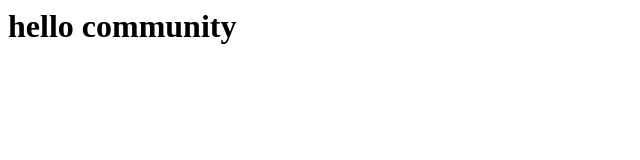
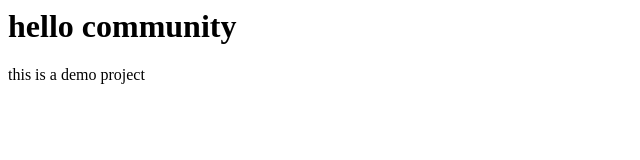
Before and after one commit to assidiwassim/demo-git-test, a plain HTML site: page index.html in a window 1280 px wide. Shown: the whole page, without its empty margins (0-640 px from the left). Drawn offline with Linux system fonts and the light colour scheme.

Commit message:
change in index.html

```diff
--- a/index.html
+++ b/index.html
@@ -1 +1,2 @@
 <h1>hello community</h1>
+<p>this is a demo project</p>
```
